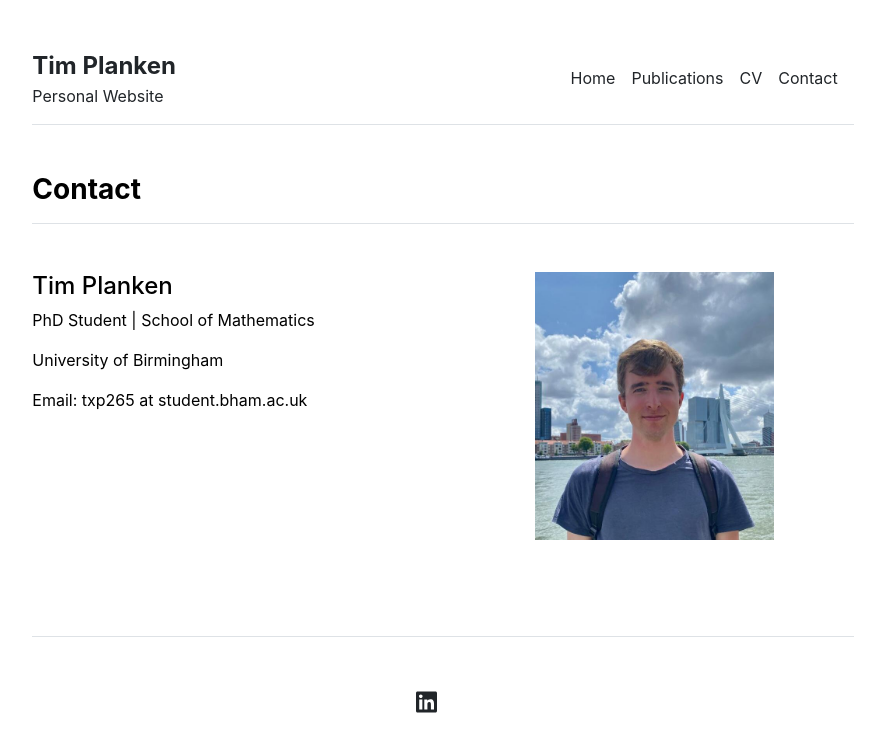
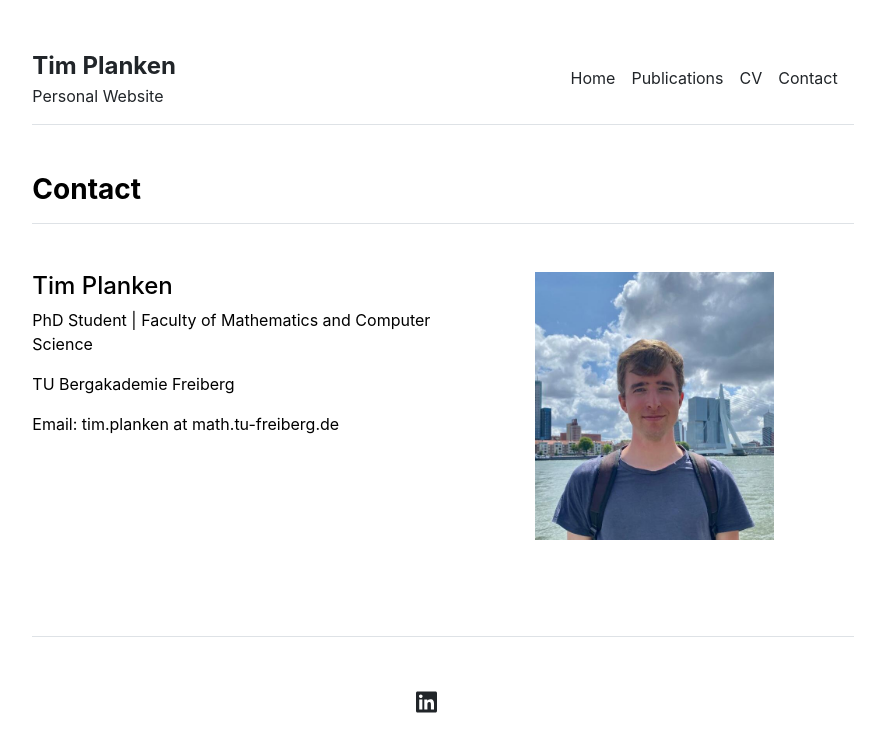
Before and after one commit to timpl99/timpl99.github.io, a Jekyll site: the page built from contact.md, in a window 1280 px wide. Shown: the top 752 px of the page, without its empty margins (197-1082 px from the left). Built offline with Jekyll 4.4.1, drawn with Linux system fonts in a browser that asks for light colours; a style sheet for code colours, icons or effects is not loaded.

Commit message:
Update settings.yml
Changes

```diff
--- a/_data/settings.yml
+++ b/_data/settings.yml
@@ -13,8 +13,8 @@ social:
 contacts:
 - {name: 'Tim Planken',
    title: 'PhD Student',
-   department: 'School of Mathematics',
-   institution: 'University of Birmingham',
-   email: 'txp265 at student.bham.ac.uk',
+   department: 'Faculty of Mathematics and Computer Science',
+   institution: 'TU Bergakademie Freiberg',
+   email: 'tim.planken at math.tu-freiberg.de',
    image: 'assets/img/profile.jpeg'
   }
```
